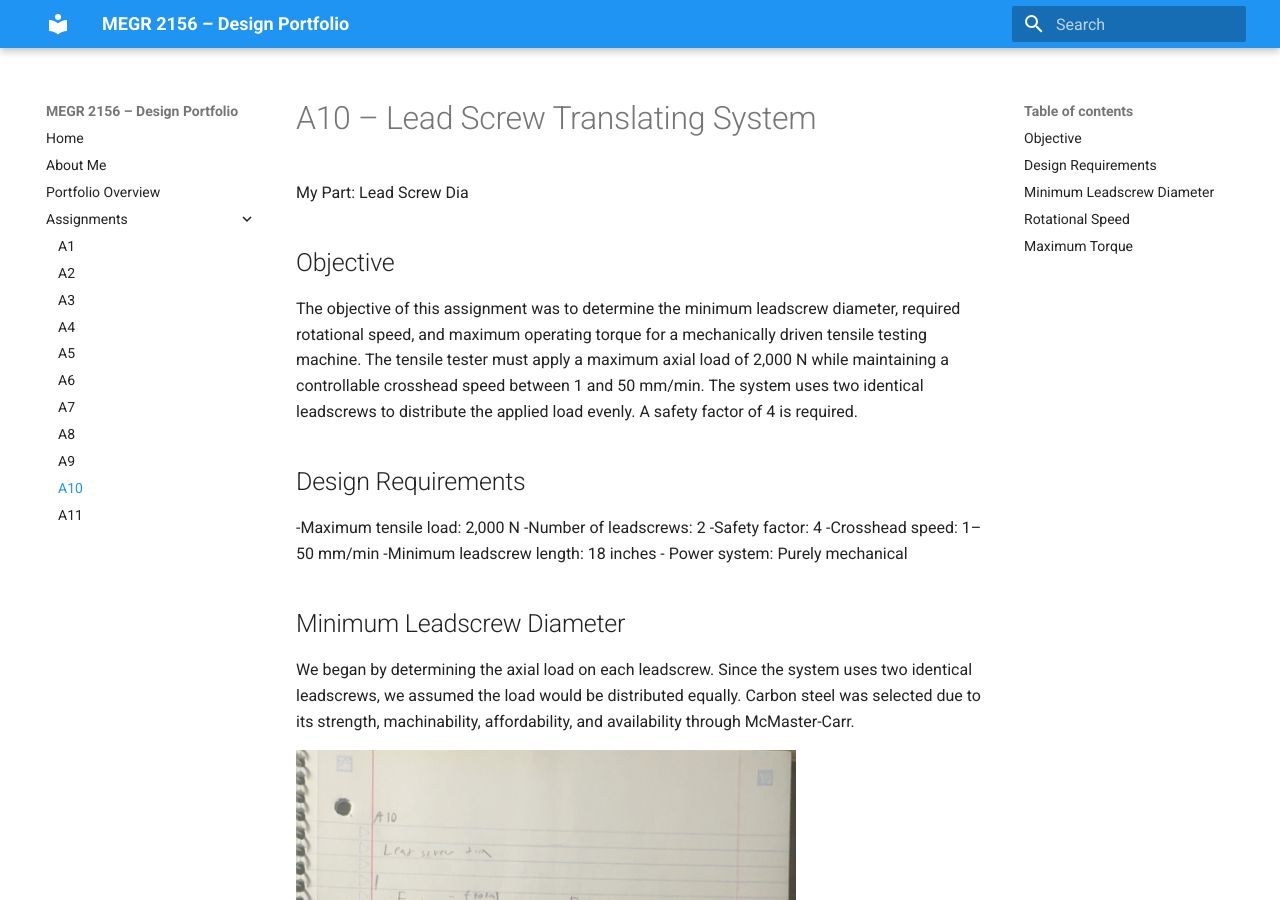
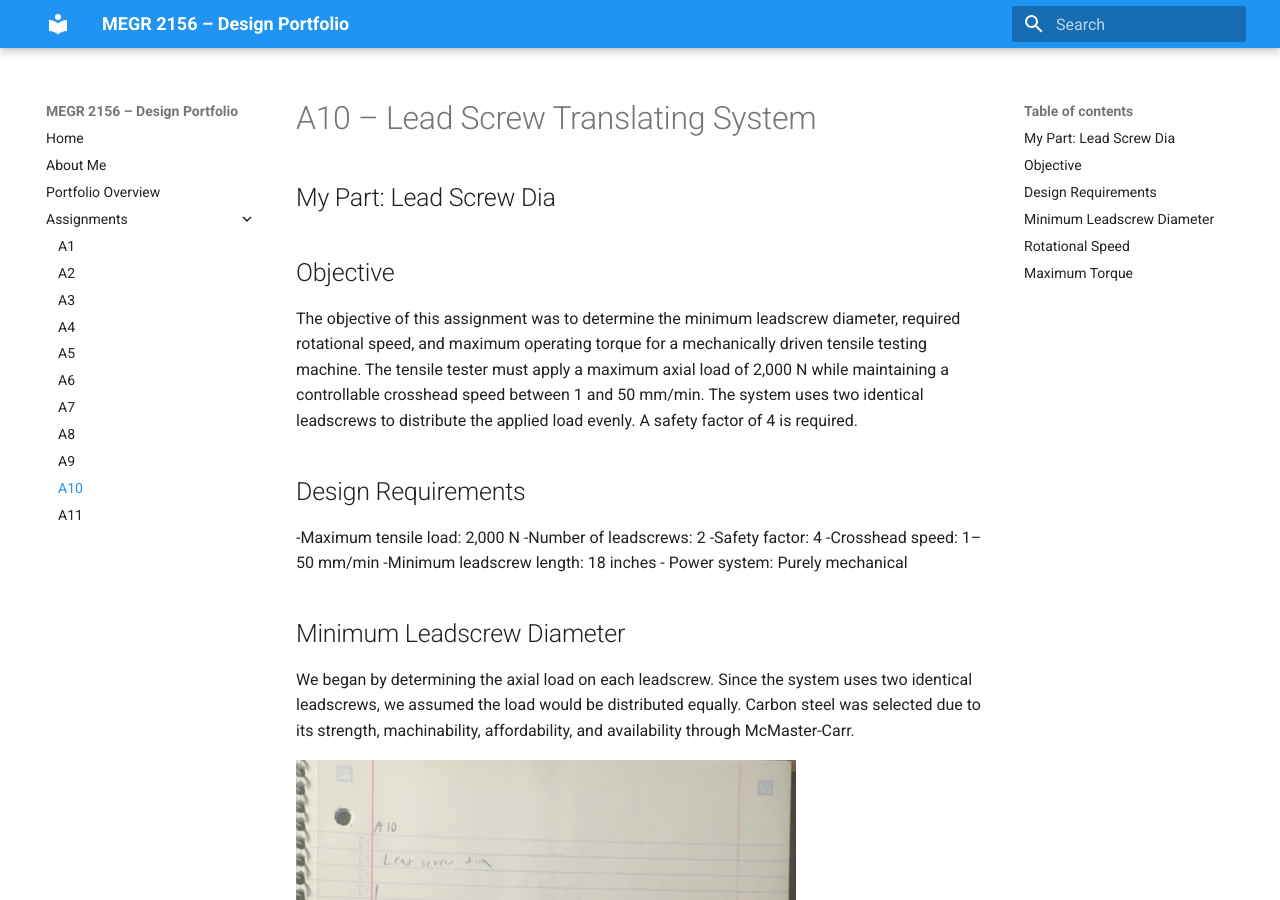
Before and after one commit to Agraha74/megr2157-portfolio, an MkDocs documentation site: the page built from docs/assignments/A10/index.md, in a window 1280 px wide and 900 px high. Built offline with MkDocs 1.6.1 and Material for MkDocs 9.7.7, drawn with Linux system fonts in a browser that asks for light colours.

Commit message:
Update heading format for Lead Screw section

```diff
--- a/docs/assignments/A10/index.md
+++ b/docs/assignments/A10/index.md
@@ -1,6 +1,6 @@
 # A10 – Lead Screw Translating System
 
-My Part: Lead Screw Dia
+## My Part: Lead Screw Dia
 
 ## Objective
 The objective of this assignment was to determine the minimum leadscrew diameter, required rotational speed, and maximum operating torque for a mechanically driven tensile testing machine. The tensile tester must apply a
```
